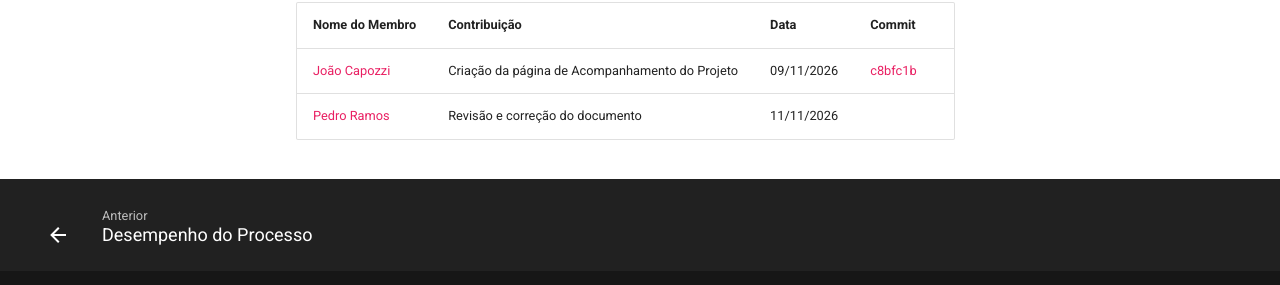
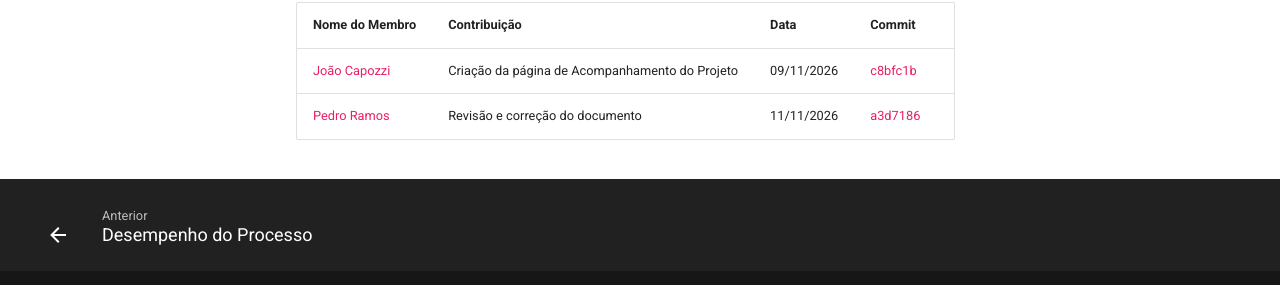
Before and after one commit to FCTE-Qualidade-de-Software-1/2026-2_T02_CAROL_SHAW, an MkDocs documentation site: the page built from docs/gestao/acompanhamento.md, in a window 1280 px wide and 900 px high, scrolled down 1906 px. Shown: the part 564-849 px from the top of the window. Built offline with MkDocs 1.6.1 and Material for MkDocs 9.7.7, drawn with Linux system fonts in a browser that asks for light colours; comment, search, counter and statistics services are not loaded.

Commit message:
docs/pequenas correções

```diff
--- a/docs/gestao/acompanhamento.md
+++ b/docs/gestao/acompanhamento.md
@@ -52,4 +52,4 @@ O acompanhamento detalhado dos dados e evidências que suportam este dashboard g
 | Nome do Membro | Contribuição | Data | Commit |
 | :--- | :--- | :--- | :--- |
 | [João Capozzi](https://github.com/jonas3688) | Criação da página de Acompanhamento do Projeto | 09/11/2026 | [c8bfc1b](https://github.com/FCTE-Qualidade-de-Software-1/2026-2_T02_CAROL_SHAW/commit/c8bfc1b) |
-| [Pedro Ramos](https://github.com/PedroRSR) | Revisão e correção do documento | 11/11/2026 | [](https://github.com/FCTE-Qualidade-de-Software-1/2026-2_T02_CAROL_SHAW/commit/) |
+| [Pedro Ramos](https://github.com/PedroRSR) | Revisão e correção do documento | 11/11/2026 | [a3d7186](https://github.com/FCTE-Qualidade-de-Software-1/2026-2_T02_CAROL_SHAW/commit/a3d7186) |
```
Also changed, not shown: docs/gestao/calendario.md (line endings or trailing spaces), docs/gestao/desempenho.md (line endings or trailing spaces), docs/gestao/recursos.md (line endings or trailing spaces).
